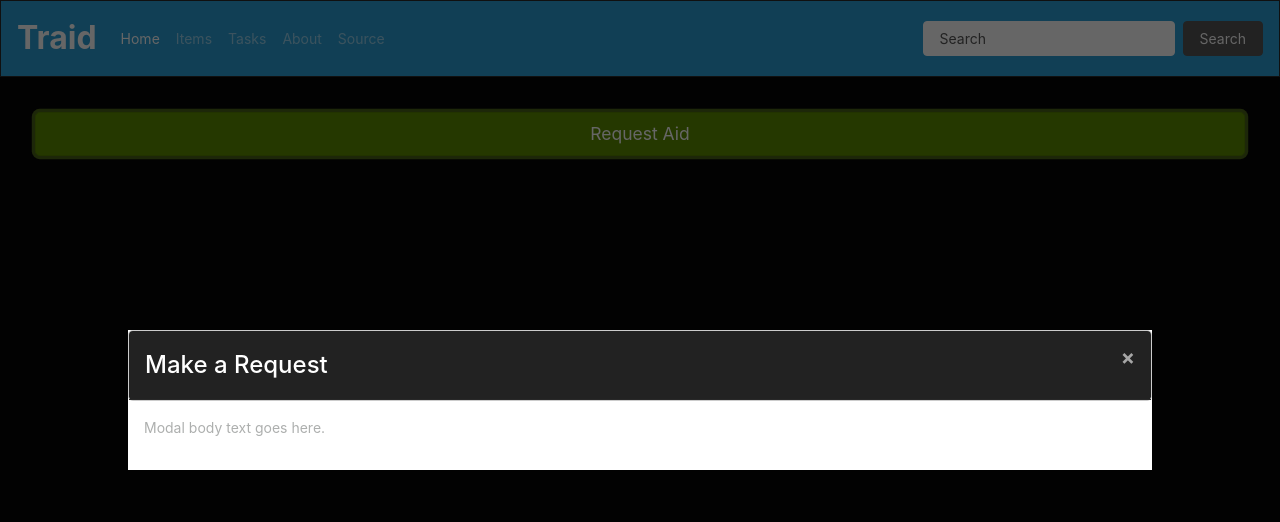
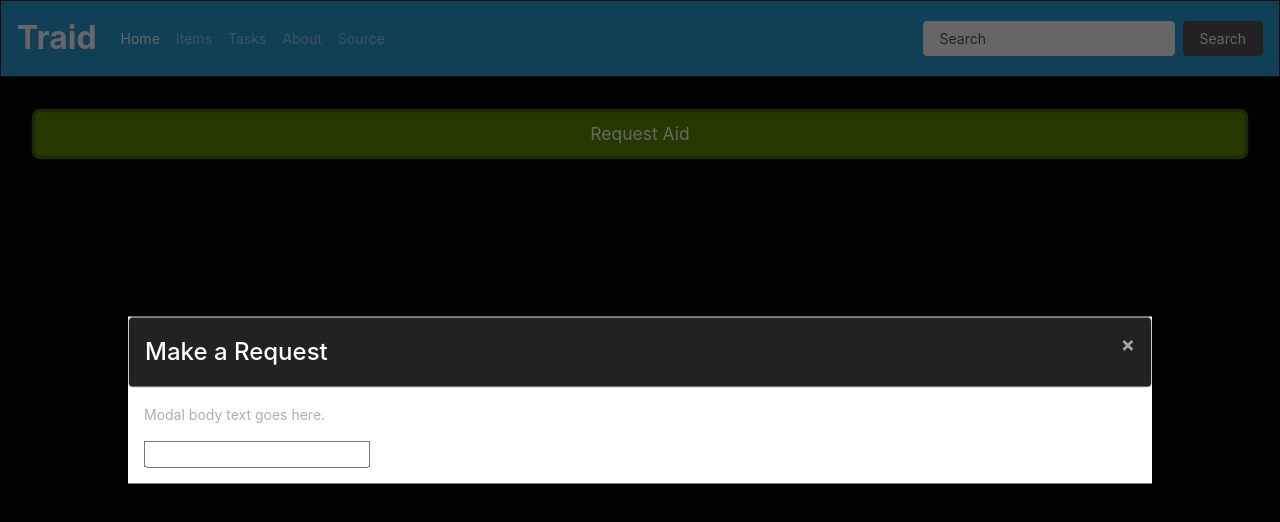
Before and after one commit to equalithon-team-three/traid-frontend, a React (Create React App) app: page / in a window 1280 px wide. Both pictures are taken after a click on the button "Request Aid". Shown: the top 522 px of the page. Built offline with nearby package versions, Linux system fonts and the light colour scheme; no server answers.

Commit message:
started form inputs

```diff
--- a/src/FormModal.js
+++ b/src/FormModal.js
@@ -6,6 +6,11 @@ const FormModal = ({ showModal, closeModal, formOpen }) => {
   const [formInfo, setFormInfo] = useState(
     { title: '', request_offer: null, details: '', date_posted: '', location: '', quantity: 0, deadline: '', completed: null }
   )
+
+  const handleChange = (e) => {
+    console.log(e.target.value)
+    setFormInfo({...formInfo, [e.target.name]: e.target.value})
+  }
 
 
 
@@ -25,6 +30,14 @@ const FormModal = ({ showModal, closeModal, formOpen }) => {
           </div>
           <div className="modal-body">
               <p>Modal body text goes here.</p>
+              <form>
+                <input
+                  type='text'
+                  name='name'
+                  value={formInfo.name}
+                  onChange={handleChange}>
+                </input>
+              </form>
             </div>
         </div>
       </div>
```
